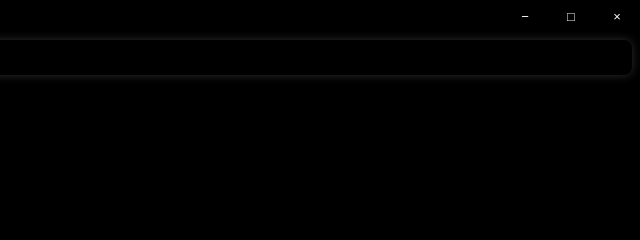
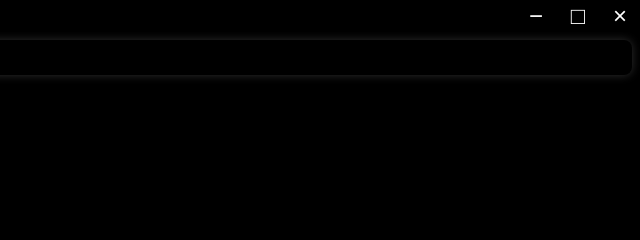
Before and after one commit to BaskalM0ment/NoTrace-Browser, an Electron app: page index.html in a window 1200 px wide. Shown: the top 240 px of the page, 560-1200 px from the left. Drawn offline with Linux system fonts and the light colour scheme.

Commit message:
Use borderless Windows-style window control icons

```diff
--- a/index.html
+++ b/index.html
@@ -23,7 +23,7 @@ body {
   display: flex;
   align-items: center;
   justify-content: flex-end;
-  padding: 0;
+  padding: 0 8px 0 0;
   -webkit-app-region: drag;
   flex-shrink: 0;
   z-index: 9999;
@@ -33,29 +33,33 @@ body {
   height: 32px;
   display: flex;
   flex-direction: row;
-  align-items: stretch;
-  gap: 0;
+  align-items: center;
+  gap: 18px;
   -webkit-app-region: no-drag;
 }
 
 .dot {
-  width: 46px;
-  height: 32px;
-  border-radius: 0;
+  width: 24px;
+  height: 28px;
   display: flex;
   align-items: center;
   justify-content: center;
-  font-size: 13px;
-  font-weight: normal;
+  font-family: Arial, sans-serif;
+  font-size: 24px;
+  font-weight: 400;
+  line-height: 1;
   color: #ffffff;
-  background: transparent;
+  background: transparent !important;
+  border: none !important;
+  border-radius: 0;
+  box-shadow: none !important;
   cursor: pointer;
   box-sizing: border-box;
   user-select: none;
 }
 
 .dot:hover {
-  background: transparent;
+  background: transparent !important;
   opacity: 0.7;
 }
 
@@ -64,7 +68,7 @@ body {
 }
 
 .red, .yellow, .green {
-  background: transparent;
+  background: transparent !important;
   color: #ffffff;
 }
 
@@ -250,9 +254,9 @@ webview.active {
 
 <div class="titlebar">
   <div class="window-controls">
-    <div class="dot yellow" title="Minimize" onclick="minimize()">−</div>
-    <div class="dot green" title="Maximize / Restore" onclick="maximize()">□</div>
-    <div class="dot red" title="Close" onclick="closeApp()">×</div>
+    <div class="dot yellow" title="Minimize" onclick="minimize()">&#x2212;</div>
+    <div class="dot green" title="Maximize / Restore" onclick="maximize()">&#x25A1;</div>
+    <div class="dot red" title="Close" onclick="closeApp()">&#x00D7;</div>
   </div>
 </div>
 
```
